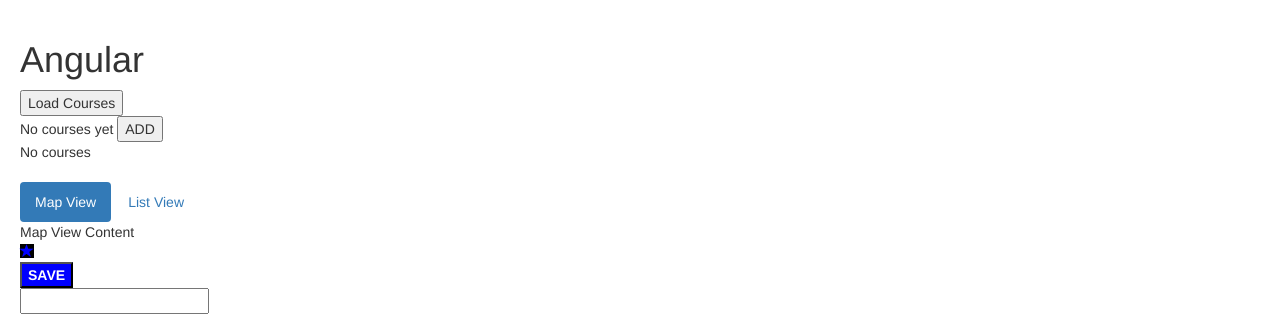
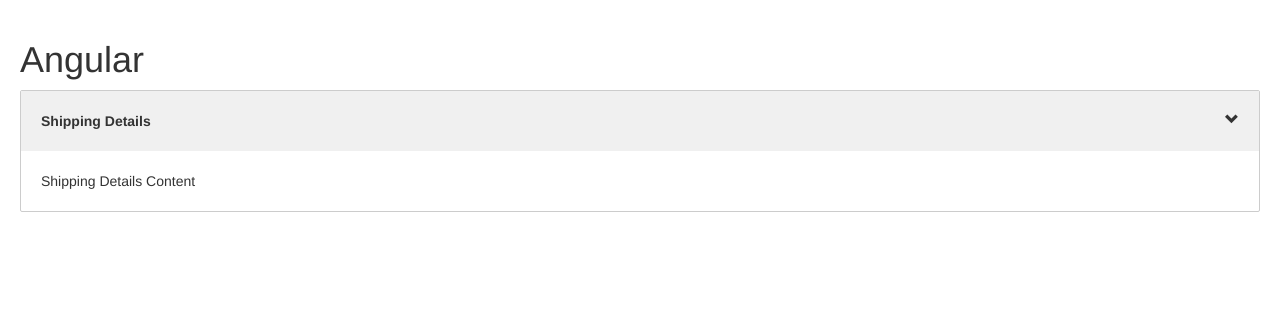
Before and after one commit to shivank24/angular-prac, an Angular app: page / in a window 1280 px wide. Shown: the top 328 px of the page. Built offline with nearby package versions, Linux system fonts and the light colour scheme.

Commit message:
PART 6-ASSIGN: Zippy component

```diff
--- a/src/app/app.component.html
+++ b/src/app/app.component.html
@@ -20,7 +20,7 @@
 
 <!-- <app-likes [is-liked]="tweet.isLiked" [likes-count]="tweet.likesCount"></app-likes> -->
 
-<button (click)="onLoad()">Load Courses</button>
+<!-- <button (click)="onLoad()">Load Courses</button>
 <br>
 
 <div *ngIf="courses && courses.length>0; then coursesList else noCourses"></div>
@@ -72,10 +72,14 @@
     (click)="onButtonClick('canSave')"
 >
 SAVE
-</button>
+</button> -->
 
 <!-- <span>{{task.assignee?.name}}</span>   --> <!-- safe traversal/navigation operator-->
 
-<br>
+<!-- <br>
 
-<input type="text" appInputFormat [format]="'lower'">
+<input type="text" appInputFormat [format]="'lower'"> -->
+
+<zippy title="Shipping Details">
+    Shipping Details Content
+</zippy>
--- a/src/app/app.module.ts
+++ b/src/app/app.module.ts
@@ -13,6 +13,7 @@
 import { PanelComponent } from './panel/panel.component';
 import { LikesComponent } from './likes/likes.component';
 import { InputFormatDirective } from './input-format.directive';
+import { ZippyComponent } from './zippy/zippy.component';
 
 @NgModule({
   declarations: [
@@ -24,7 +25,8 @@
     TitleCasePipe,
     PanelComponent,
     LikesComponent,
-    InputFormatDirective
+    InputFormatDirective,
+    ZippyComponent
   ],
   imports: [
     BrowserModule,
--- /dev/null
+++ b/src/app/zippy/zippy.component.css
@@ -0,0 +1,22 @@
+.zippy {
+    border: 1px solid #ccc;
+    border-radius: 2px;
+}
+
+.zippy-heading {
+    font-weight: bold;
+    padding: 20px;
+    cursor: pointer;
+}
+
+.zippy-body {
+    padding: 20px;
+}
+
+.expanded {
+    background: #f0f0f0;
+}
+
+.glyphicon {
+    float: right;
+}
--- /dev/null
+++ b/src/app/zippy/zippy.component.html
@@ -0,0 +1,24 @@
+<div class="zippy">
+    <div class="zippy-heading"
+    [class.expanded]="isExpanded"
+
+    [ngClass]="{
+
+    }"
+    (click)="toggle()"
+    >
+        {{ title }}
+        <span class="glyphicon"
+        [ngClass]="{
+            'glyphicon-chevron-down': isExpanded,
+            'glyphicon-chevron-up': '!isExpanded'
+        }"
+        >
+        </span>
+    </div>
+    <div class="zippy-body"
+    *ngIf="isExpanded"
+    >
+        <ng-content></ng-content>
+    </div>
+</div>
--- /dev/null
+++ b/src/app/zippy/zippy.component.ts
@@ -0,0 +1,18 @@
+import { Component, Input } from '@angular/core';
+
+@Component({
+  selector: 'zippy',
+  templateUrl: './zippy.component.html',
+  styleUrls: ['./zippy.component.css']
+})
+export class ZippyComponent{
+
+@Input('title') title;
+
+isExpanded = true
+
+toggle(){
+  this.isExpanded = !this.isExpanded;
+}
+
+}
```
Also changed, not shown: 1 other file (tests, documents, lock files or other folders).
